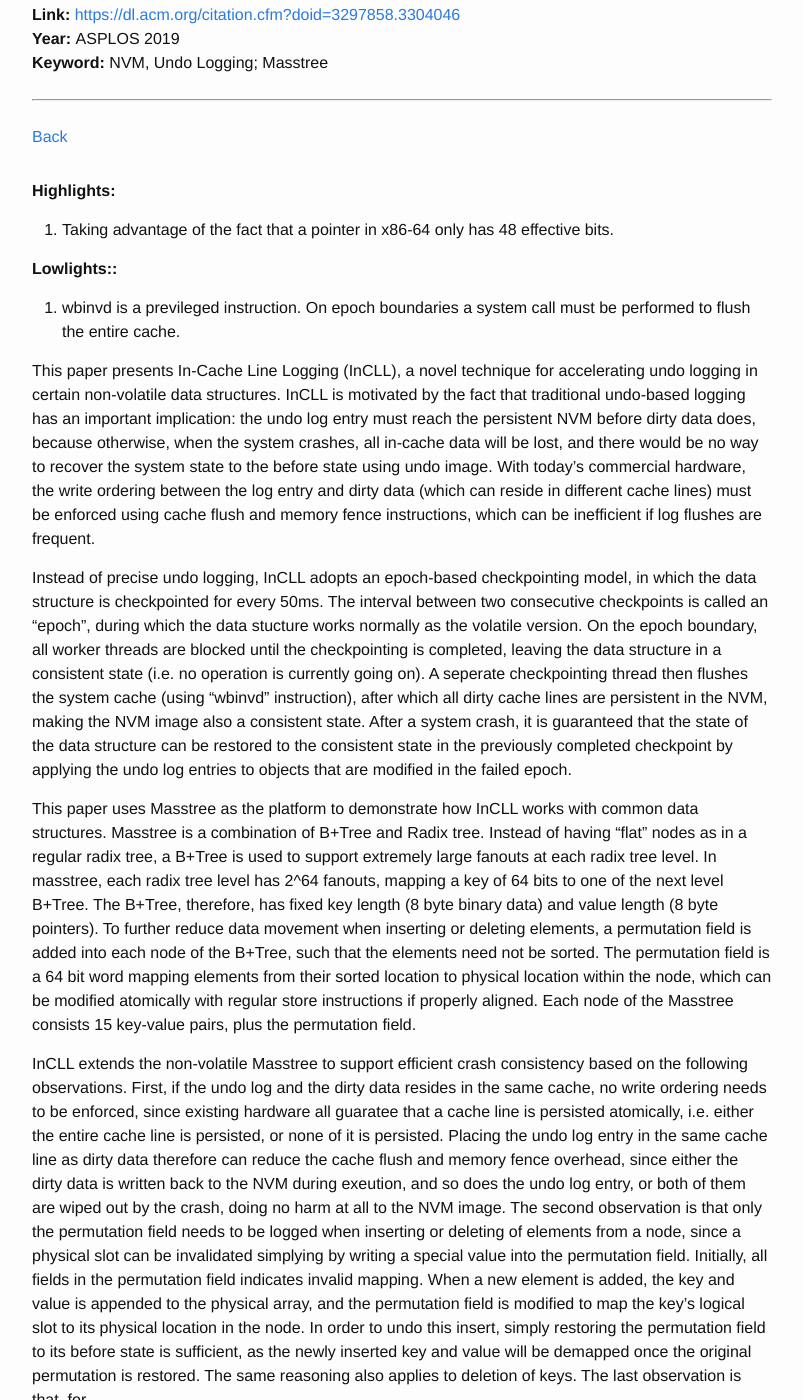
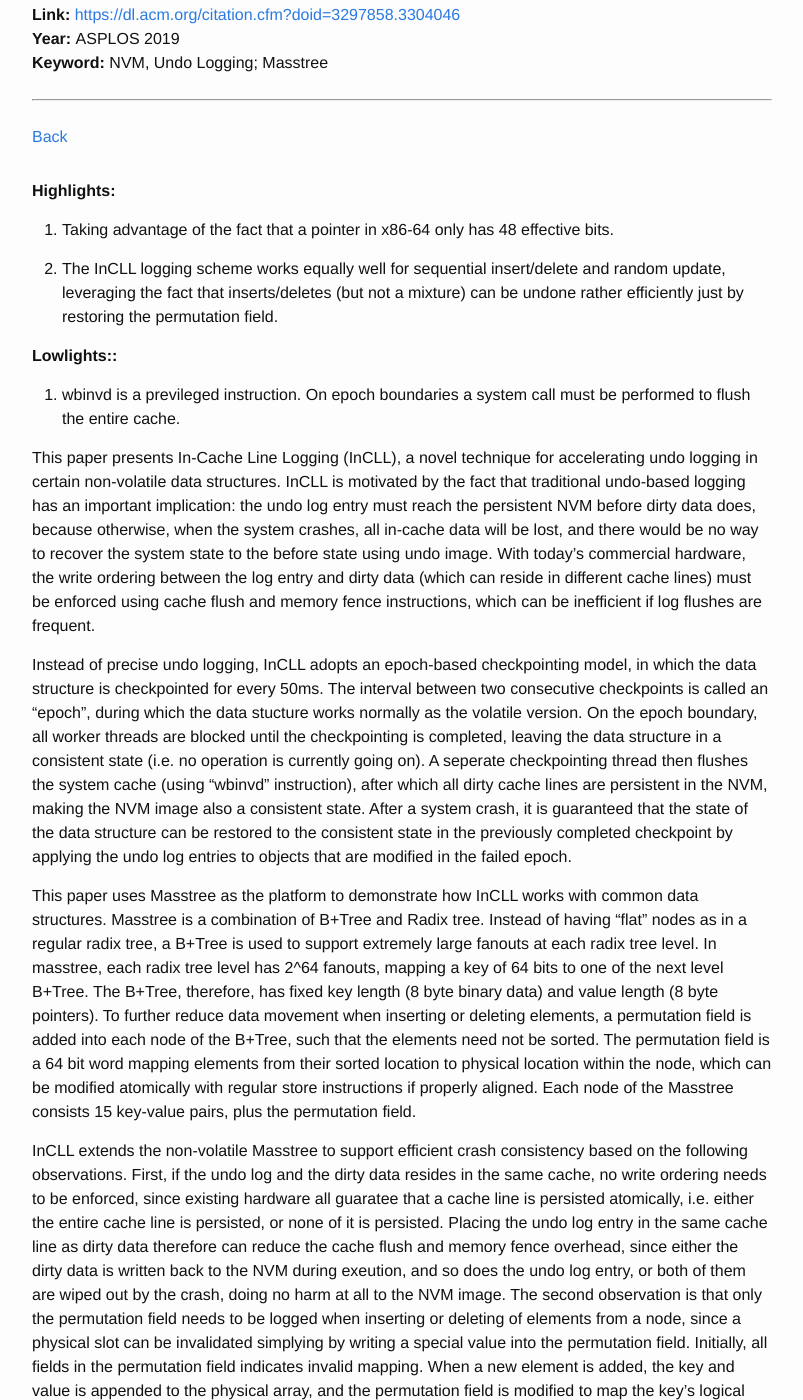
Before and after one commit to wangziqi2013/wangziqi2013.github.io, a Jekyll site: the page built from _posts/2019-10-22-incll.markdown, in a window 1280 px wide and 1400 px high, scrolled down 313 px. Shown: the whole window, without its empty margins (238-1041 px from the left). Built offline with Jekyll 4.4.1, drawn with Linux system fonts in a browser that asks for light colours; some of the changed text lies outside the part shown.

Commit message:
Finish observations

```diff
--- a/_posts/2019-10-22-incll.markdown
+++ b/_posts/2019-10-22-incll.markdown
@@ -16,6 +16,10 @@ version_mgmt:
 **Highlights:**
 
 1. Taking advantage of the fact that a pointer in x86-64 only has 48 effective bits.
+
+2. The InCLL logging scheme works equally well for sequential insert/delete and random update, leveraging
+   the fact that inserts/deletes (but not a mixture) can be undone rather efficiently just by restoring the permutation
+   field.
 
 **Lowlights::**
 
@@ -58,4 +62,6 @@ permutation field indicates invalid mapping. When a new element is added, the ke
 array, and the permutation field is modified to map the key's logical slot to its physical location in the node. In order
 to undo this insert, simply restoring the permutation field to its before state is sufficient, as the newly inserted key
 and value will be demapped once the original permutation is restored. The same reasoning also applies to deletion of keys.
-The last observation is that, for
+The last observation is that, for random update workloads, the chance that a node is updated more than once is rather low.
+InCLL can therefore optimize for one update per epoch with in-cache line logging, and fall back to external, object based
+undo logging if this does not hold.
```
